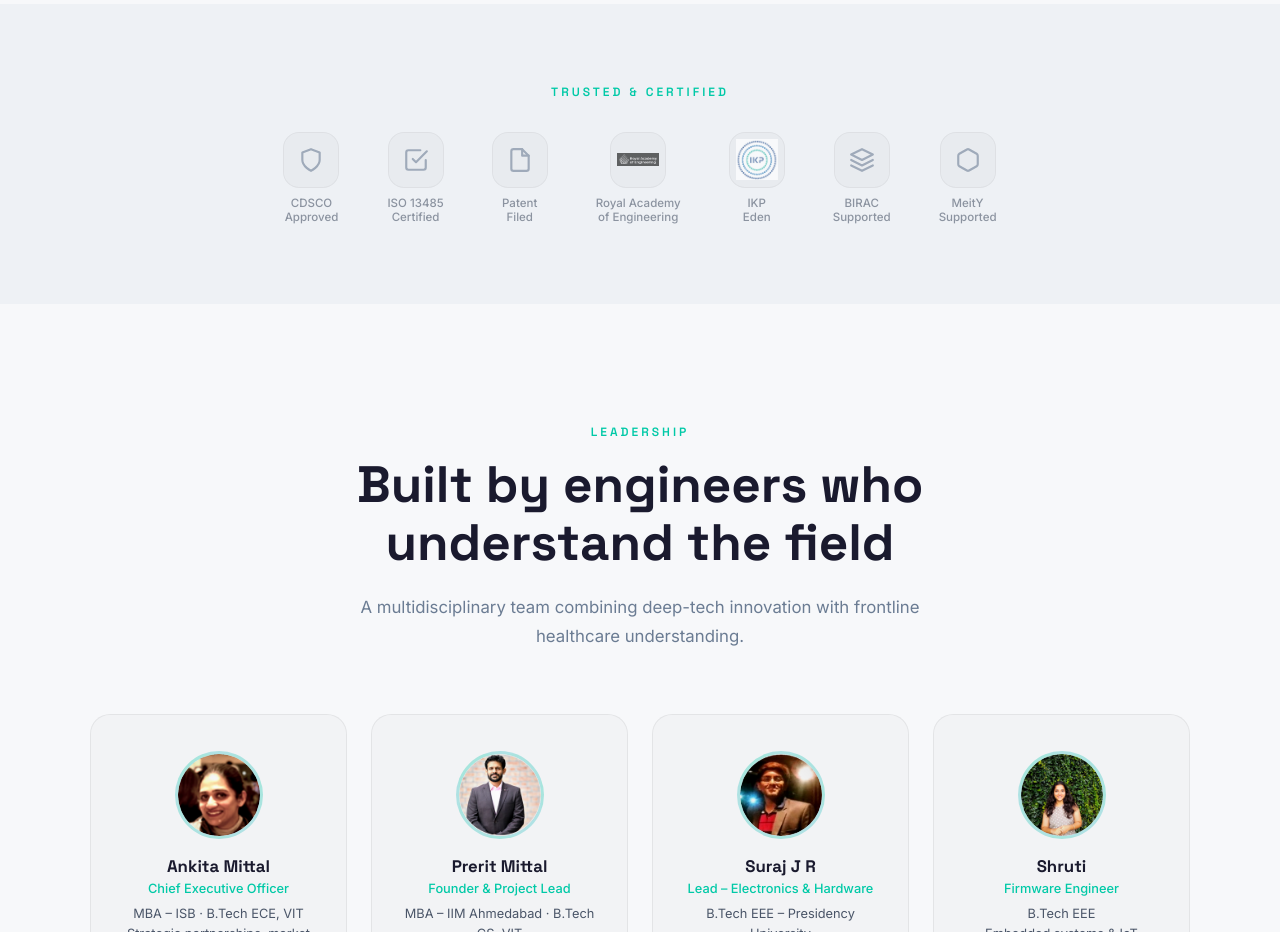
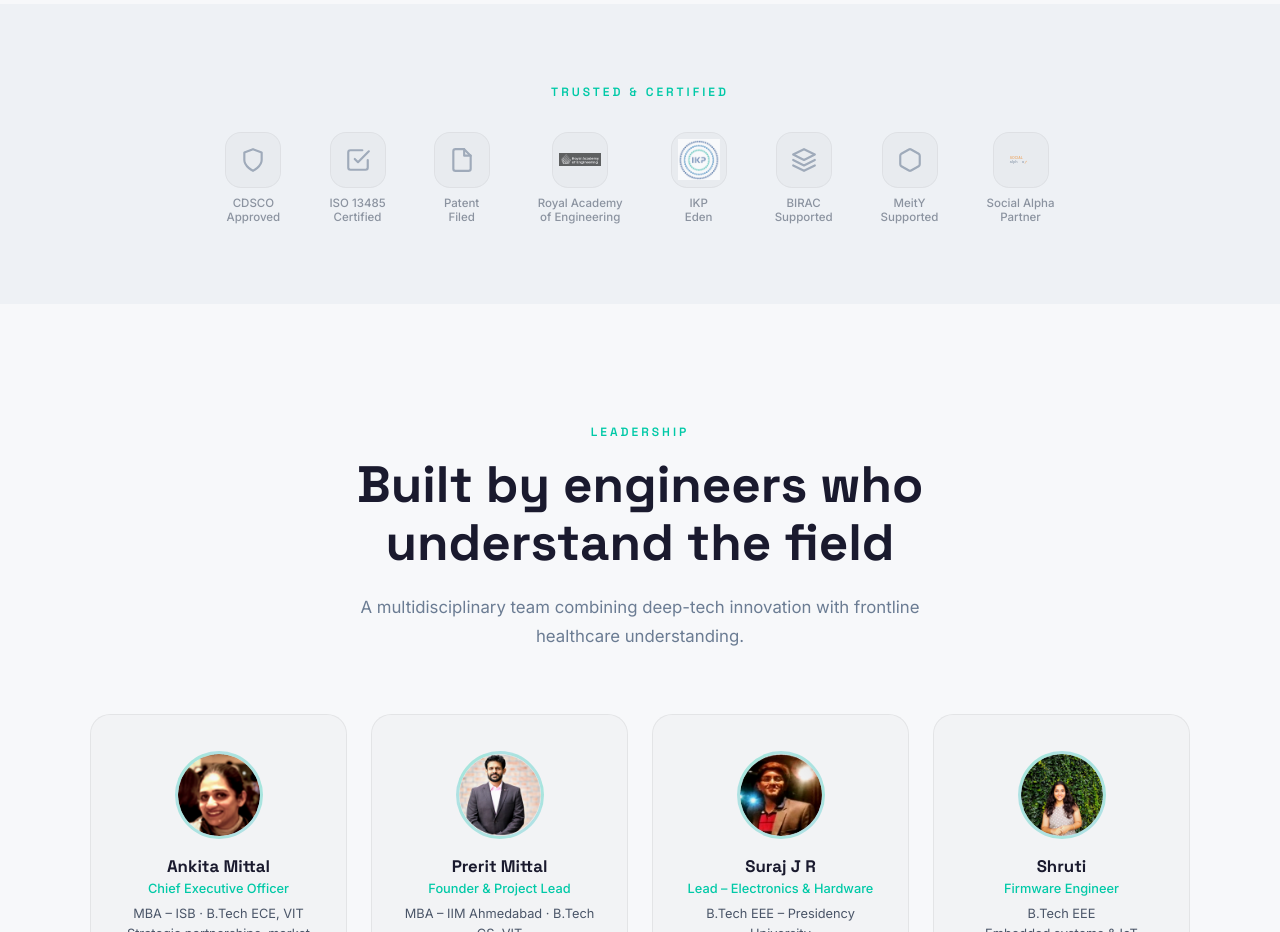
Before and after one commit to prerit-bit/phloton-site, a plain HTML site: page index.html in a window 1280 px wide. Shown: the part 8200-9132 px from the top of the page. Drawn offline with Linux system fonts and the light colour scheme.

Commit message:
Add files via upload

```diff
--- a/index.html
+++ b/index.html
@@ -917,6 +917,7 @@ footer { padding: 48px 0 32px; border-top: 1px solid rgba(0,0,0,0.08); backgroun
       <div class="cert-item"><div class="cert-icon"><img src="assets/img8.png" alt="IKP"></div><div class="cert-label">IKP<br>Eden</div></div>
       <div class="cert-item"><div class="cert-icon"><svg viewBox="0 0 24 24" fill="none" stroke="currentColor" stroke-width="2" stroke-linecap="round" stroke-linejoin="round"><path d="M12 2L2 7l10 5 10-5-10-5zM2 17l10 5 10-5M2 12l10 5 10-5"/></svg></div><div class="cert-label">BIRAC<br>Supported</div></div>
       <div class="cert-item"><div class="cert-icon"><svg viewBox="0 0 24 24" fill="none" stroke="currentColor" stroke-width="2" stroke-linecap="round" stroke-linejoin="round"><path d="M21 16V8a2 2 0 0 0-1-1.73l-7-4a2 2 0 0 0-2 0l-7 4A2 2 0 0 0 3 8v8a2 2 0 0 0 1 1.73l7 4a2 2 0 0 0 2 0l7-4A2 2 0 0 0 21 16z"/></svg></div><div class="cert-label">MeitY<br>Supported</div></div>
+      <div class="cert-item"><div class="cert-icon"><svg viewBox="0 0 120 50" xmlns="http://www.w3.org/2000/svg"><text x="8" y="20" font-family="Arial,sans-serif" font-weight="900" font-size="16" fill="#E8872A">SOCIAL</text><text x="8" y="40" font-family="Arial,sans-serif" font-weight="700" font-size="18" fill="#6B7C93">alph</text><text x="65" y="40" font-family="Arial,sans-serif" font-weight="700" font-size="18" fill="#6B7C93">a</text><line x1="78" y1="42" x2="85" y2="30" stroke="#E8872A" stroke-width="2.5"/><line x1="85" y1="30" x2="82" y2="33" stroke="#E8872A" stroke-width="2.5"/><line x1="85" y1="30" x2="88" y2="33" stroke="#E8872A" stroke-width="2.5"/></svg></div><div class="cert-label">Social Alpha<br>Partner</div></div>
     </div>
   </div>
 </section>
```
